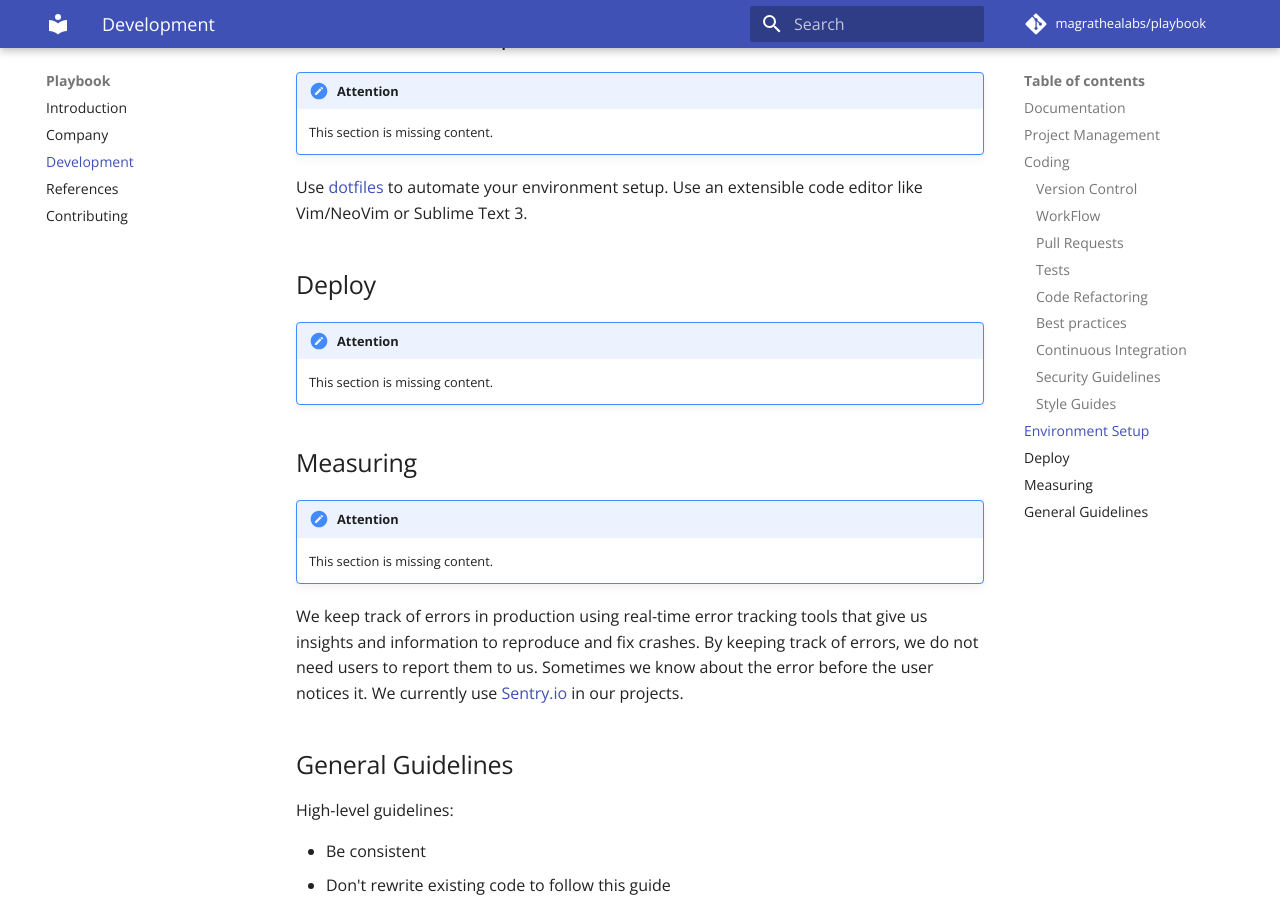
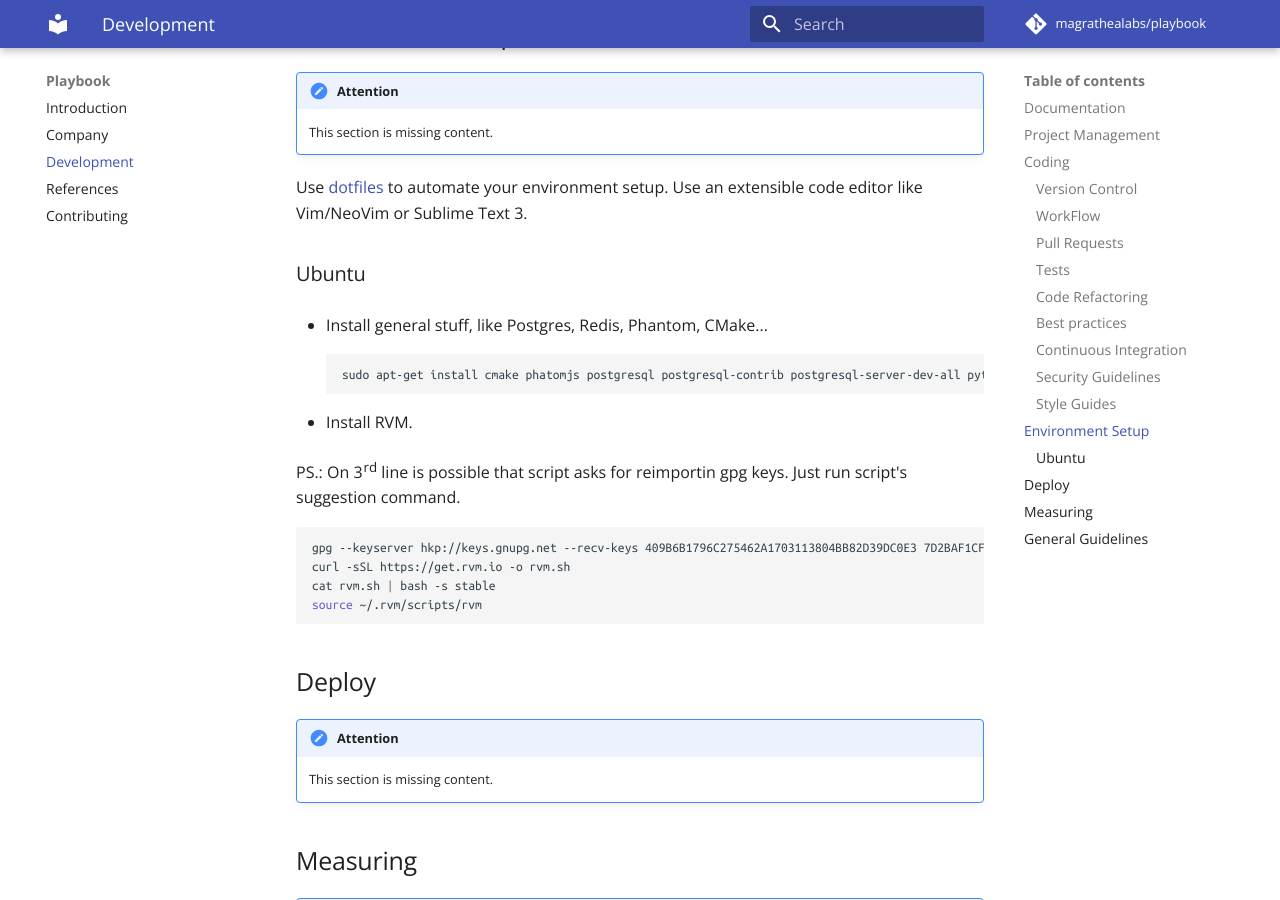
Before and after one commit to magrathealabs/playbook, an MkDocs documentation site: the page built from docs/development.md, in a window 1280 px wide and 900 px high, scrolled down 3824 px. Built offline with MkDocs 1.6.1 and Material for MkDocs 9.7.7, drawn with Linux system fonts in a browser that asks for light colours; comment, search, counter and statistics services are not loaded; old or Windows-style settings are respelled for this version of MkDocs.

Commit message:
Common dependencies and RVM installing procedures for Ubuntu.

````diff
--- a/docs/development.md
+++ b/docs/development.md
@@ -105,6 +105,25 @@ We follow style guides to help us consistently write code. This ensures that all
 
 Use [dotfiles](https://github.com/alfakini/dotfiles) to automate your environment setup. Use an extensible code editor like Vim/NeoVim or Sublime Text 3.
 
+### Ubuntu
+
+- Install general stuff, like Postgres, Redis, Phantom, CMake...
+```sh
+sudo apt-get install cmake phatomjs postgresql postgresql-contrib postgresql-server-dev-all python-pip redis-server
+```
+
+- Install RVM.
+
+PS.: On 3rd line is possible that script asks for reimportin gpg keys. Just run script's suggestion command.
+
+```sh
+gpg --keyserver hkp://keys.gnupg.net --recv-keys 409B6B1796C275462A1703113804BB82D39DC0E3 7D2BAF1CF37B13E2069D6956105BD0E739499BDB
+curl -sSL https://get.rvm.io -o rvm.sh
+cat rvm.sh | bash -s stable
+source ~/.rvm/scripts/rvm
+```
+
+
 ## Deploy
 
 !!! attention
````
